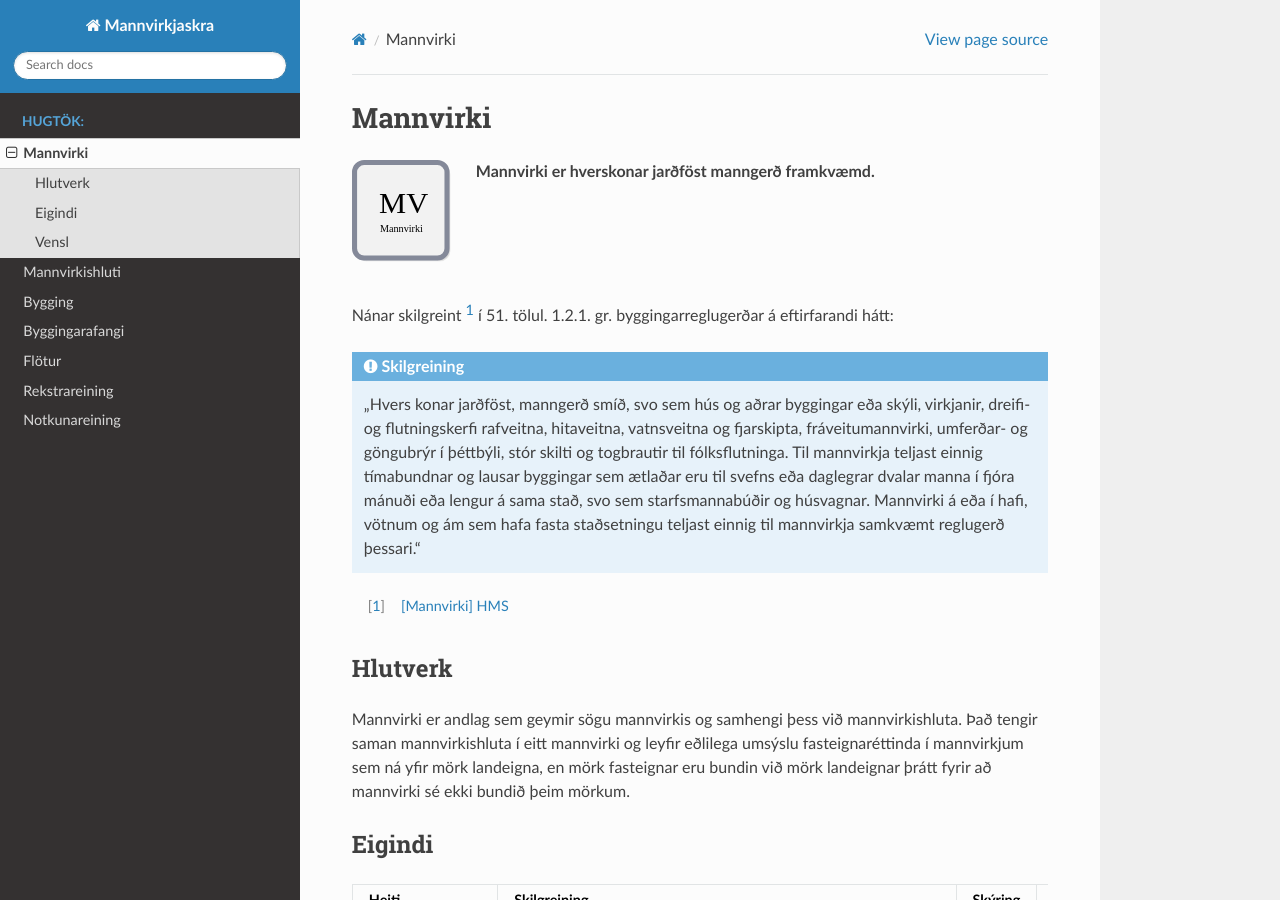
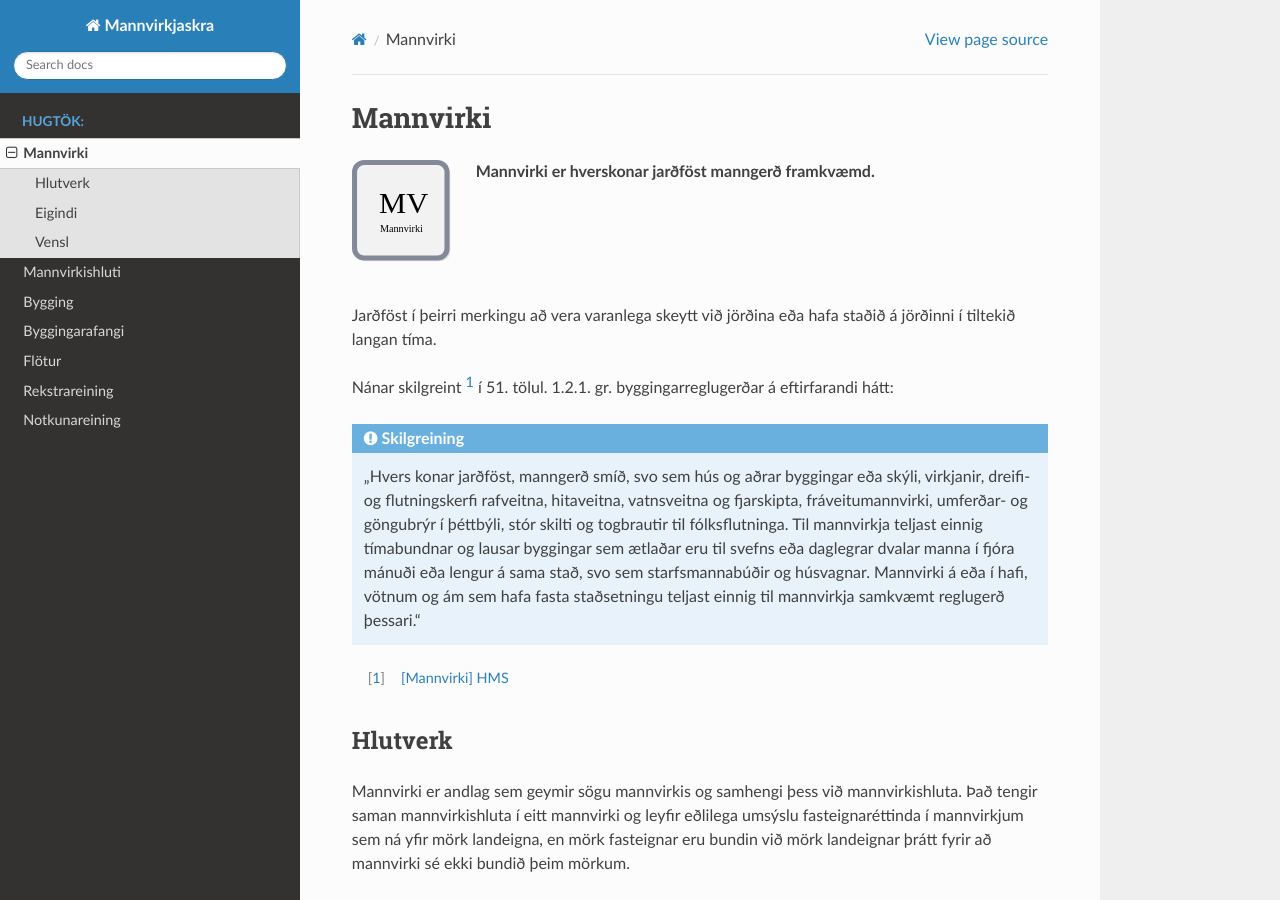
Before and after one commit to hthl/Mannvirkjaskra, a Sphinx documentation site: the page built from source/mannvirki.rst, in a window 1280 px wide and 900 px high. Built offline with Sphinx 7.4.7 and the Read the Docs theme 2.0.0, drawn with Linux system fonts in a browser that asks for light colours.

Commit message:
Update mannvirki.rst

```diff
--- a/source/mannvirki.rst
+++ b/source/mannvirki.rst
@@ -11,6 +11,7 @@
 |
 |
 |
+Jarðföst í þeirri merkingu að vera varanlega skeytt við jörðina eða hafa staðið á jörðinni í tiltekið langan tíma.
 
 Nánar skilgreint [#]_ í 51. tölul. 1.2.1. gr. byggingarreglugerðar á eftirfarandi hátt:
 
```
